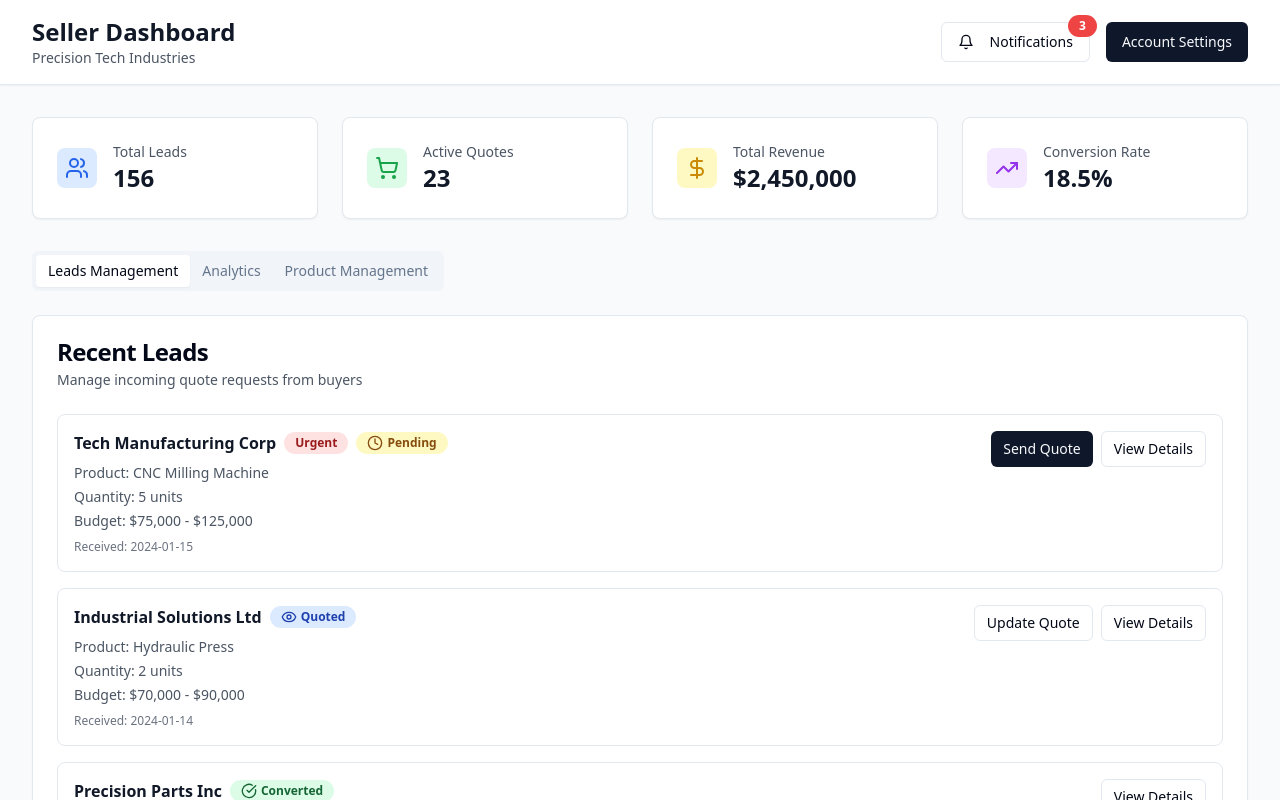
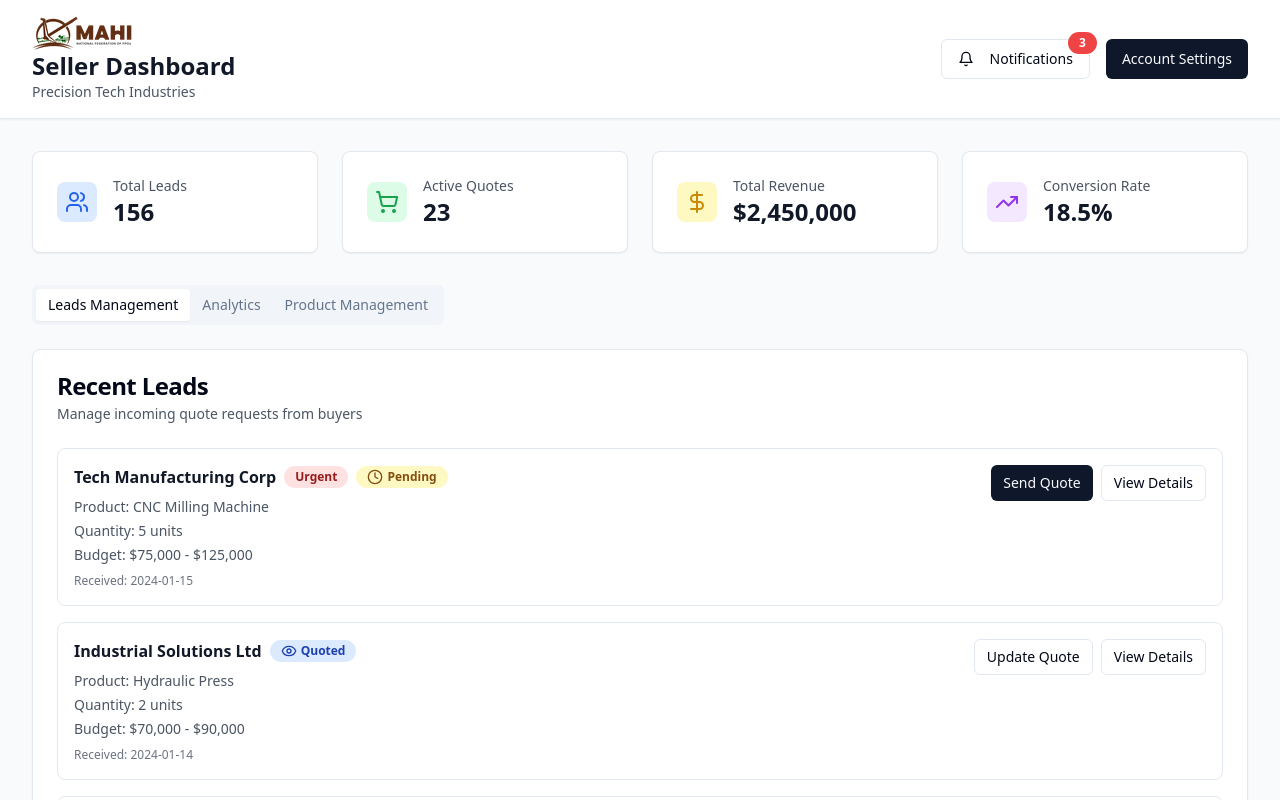
Before and after one commit to bharghav/Mahi_B2B, a React (Vite) app: page /seller-dashboard in a window 1280 px wide. Shown: the top 800 px of the page. Built offline with nearby package versions, Linux system fonts and the light colour scheme.

Commit message:
seller dashboard logo added

```diff
--- a/src/pages/SellerDashboard.tsx
+++ b/src/pages/SellerDashboard.tsx
@@ -6,6 +6,7 @@ import { Badge } from "@/components/ui/badge";
 import { Tabs, TabsContent, TabsList, TabsTrigger } from "@/components/ui/tabs";
 import { BarChart, Bar, XAxis, YAxis, CartesianGrid, Tooltip, ResponsiveContainer } from 'recharts';
 import { TrendingUp, Users, ShoppingCart, DollarSign, Bell, Eye, CheckCircle, Clock } from "lucide-react";
+import Logo from '../assets/logo.png'; // adjust the path as needed
 
 const SellerDashboard = () => {
   const [stats] = useState({
@@ -82,6 +83,7 @@ const SellerDashboard = () => {
         <div className="max-w-7xl mx-auto px-4 sm:px-6 lg:px-8">
           <div className="flex justify-between items-center py-4">
             <div>
+              <img src={Logo} width="100" height="30" />
               <h1 className="text-2xl font-bold text-gray-900">Seller Dashboard</h1>
               <p className="text-sm text-gray-600">Precision Tech Industries</p>
             </div>
```
